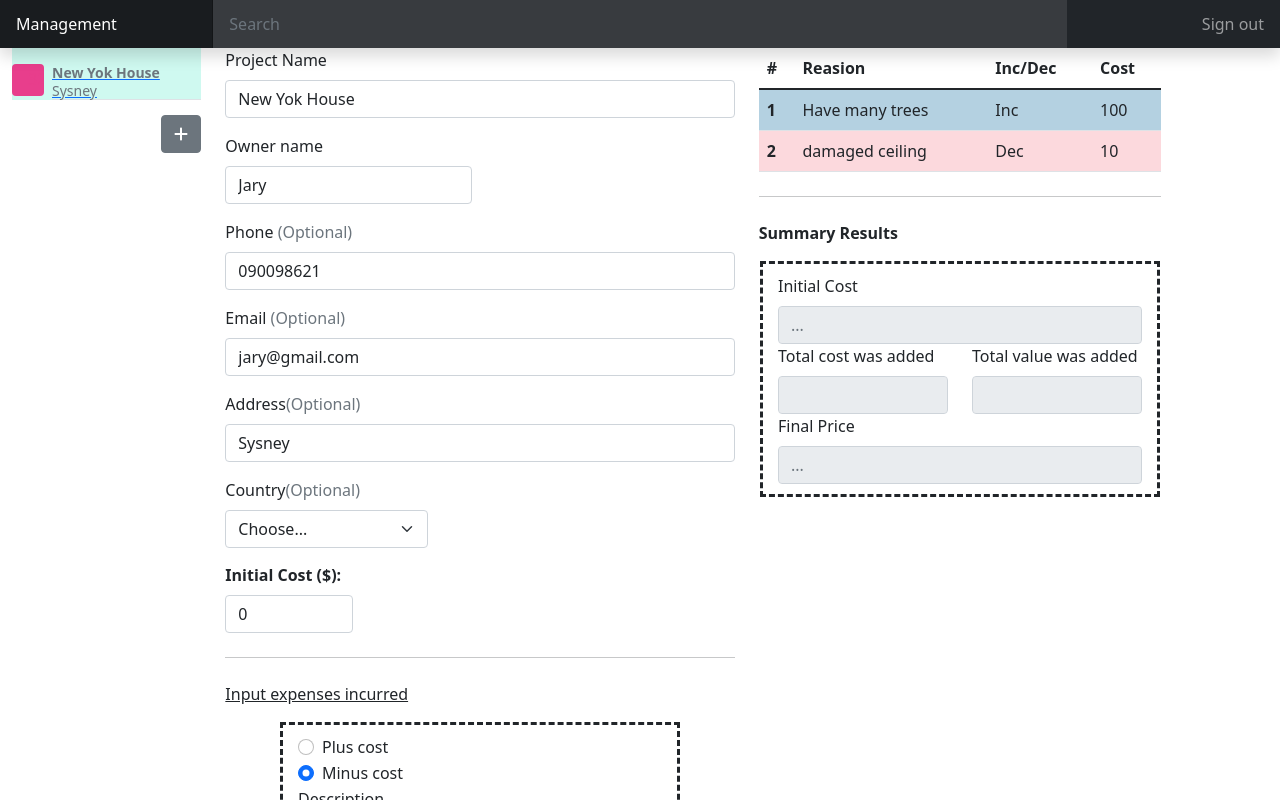
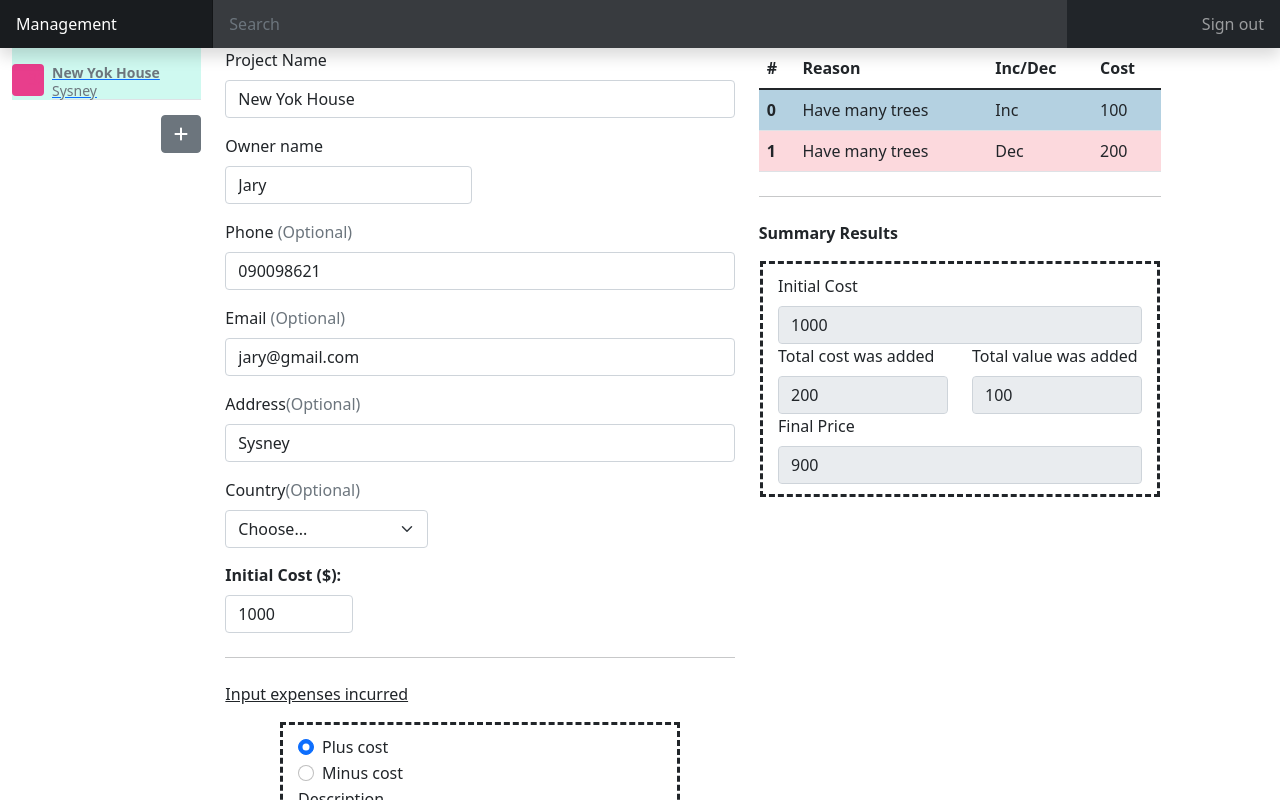
Before and after one commit to thanhnv0901/manage_cost_ui, a React (Create React App) app in the folder my_app/: page /projects/0 in a window 1280 px wide. Shown: the top 800 px of the page. Built offline with nearby package versions, Linux system fonts and the light colour scheme.

Commit message:
add extention cost

```diff
--- a/my_app/src/components/Calculate/IncurredForm.js
+++ b/my_app/src/components/Calculate/IncurredForm.js
@@ -1,28 +1,63 @@
 
 import classes from './CenterColumn.module.css'
+import useInput from '../../hooks/use-input'
+import { useState } from 'react'
+import { useDispatch } from 'react-redux'
+import { informationActions } from "../../stores/information-slice";
+
 
 const IncurredForm = (props) => {
+
+    const [plusState, dispatchState] = useState(true)
+
+    const dispatch = useDispatch();
+
+
+    const { value: description, valueChangeHandler: descriptionChange } = useInput("")
+    const { value: quantiy, valueChangeHandler: quantityChange } = useInput("")
+    const { value: price, valueChangeHandler: priceChange } = useInput("")
+
+
+    const submitForm = (event) => {
+        event.preventDefault();
+
+        dispatch(informationActions.addDetailCost(
+            {
+                id: props.projectID,
+                reason: description,
+                isPlus: plusState,
+                price: price,
+                quantiy:quantiy
+            }
+        ))
+
+    }
+
     return (
         <div>
             <div className="row justify-content-center">
                 <div className={`col-8 ${classes.form_expenses_incurred}`}>
 
                     <div className="form-check">
-                        <input className="form-check-input" type="radio" name="flexRadioDefault" id="flexRadioDefault1" />
-                        <label className="form-check-label" htmlFor="flexRadioDefault1">
+                        <input className="form-check-input" type="radio" name="flexRadioDefault" id="plusRadio" checked={plusState} onChange={(e) => {
+                            dispatchState((state) => true)
+                        }} />
+                        <label className="form-check-label" htmlFor="flexRadioDefault1" >
                             Plus cost
                         </label>
                     </div>
                     <div className="form-check">
-                        <input className="form-check-input" type="radio" name="flexRadioDefault" id="flexRadioDefault2" checked />
-                        <label className="form-check-label" htmlFor="flexRadioDefault2">
+                        <input className="form-check-input" type="radio" name="flexRadioDefault" id="minusRadio" checked={!plusState} onChange={(e) => {
+                            dispatchState((state) => false)
+                        }} />
+                        <label className="form-check-label" htmlFor="flexRadioDefault2" >
                             Minus cost
                         </label>
                     </div>
                     <div className="row">
                         <div className="col-12">
                             <label htmlFor="desciption" className="form-label">Description<span className="text-muted"></span></label>
-                            <input type="text" className="form-control" id="address" placeholder="..." required />
+                            <input type="text" className="form-control" id="address" value={description} onChange={descriptionChange}  />
                             <div className="invalid-feedback">
                                 Please enter your shipping address.
                             </div>
@@ -30,7 +65,7 @@ const IncurredForm = (props) => {
 
                         <div className="col-sm-6">
                             <label htmlFor="firstName" className="form-label">Quantity</label>
-                            <input type="text" className="form-control" id="firstName" placeholder="" value="" required />
+                            <input type="text" className="form-control" id="firstName" value={quantiy} onChange={quantityChange}  />
                             <div className="invalid-feedback">
                                 Valid number is required.
                             </div>
@@ -38,7 +73,7 @@ const IncurredForm = (props) => {
 
                         <div className="col-sm-6">
                             <label htmlFor="lastName" className="form-label">Price</label>
-                            <input type="text" className="form-control" id="lastName" placeholder="" value="" required />
+                            <input type="text" className="form-control" id="lastName" value={price} onChange={priceChange}  />
                             <div className="invalid-feedback">
                                 Valid price is required.
                             </div>
@@ -46,7 +81,7 @@ const IncurredForm = (props) => {
 
 
                         <div className="col-sm-12 div_additional_cost_button">
-                            <button className="btn btn-primary btn-lg float-end " type="submit">Add</button>
+                            <button className="btn btn-primary btn-lg float-end " type="submit" onClick={submitForm}>Add</button>
                         </div>
                     </div>
 
--- a/my_app/src/components/Calculate/InformationForm.js
+++ b/my_app/src/components/Calculate/InformationForm.js
@@ -31,7 +31,8 @@ const InformationForm = (props) => {
                 phone: phone,
                 email: phone,
                 address: address,
-                country: country
+                country: country,
+                initialCost: initialCost
             }
         ))
     }
@@ -61,7 +62,7 @@ const InformationForm = (props) => {
     const { value: email, setCurrentValueHandler: setCurrentEmail, valueChangeHandler: emailChange } = useInput("")
     const { value: address, setCurrentValueHandler: setCurrentAddress, valueChangeHandler: addressChange } = useInput("")
     const { value: country, setCurrentValueHandler: setCurrentCountry, valueChangeHandler: countryChange } = useInput("")
-    const { value: initialCost, setCurrentValueHandler: setCurrentInitialCost, valueChangeHandler: countryInitialCost } = useInput("")
+    const { value: initialCost, setCurrentValueHandler: setCurrentInitialCost, valueChangeHandler: initialCostChange } = useInput(0)
 
     return (
         <form className="needs-validation" >
@@ -126,7 +127,7 @@ const InformationForm = (props) => {
             <div className={`row ${classes.initial_cost_div}`}>
                 <div className="col-12">
                     <label htmlFor="zip" className="form-label"> <strong>Initial Cost ($):</strong></label>
-                    <input type="text" className="form-control w-25" id="initial_cost" placeholder="" value={initialCost} onChange={countryInitialCost} required />
+                    <input type="text" className="form-control w-25" id="initial_cost" placeholder="" value={initialCost} onChange={initialCostChange} required />
                     <div className="invalid-feedback">
                         Initial cost required.
                     </div>
@@ -137,7 +138,7 @@ const InformationForm = (props) => {
             <p><u>Input expenses incurred</u></p>
 
             {/* <!-- Add expenses incurred --> */}
-            <IncurredForm></IncurredForm>
+            <IncurredForm projectID={projectID}></IncurredForm>
             {/* <!-- End add expenses incurred --> */}
             <hr className="my-4" />
 
--- a/my_app/src/components/Calculate/RightColumn.js
+++ b/my_app/src/components/Calculate/RightColumn.js
@@ -1,6 +1,5 @@
 import { Fragment } from 'react'
 import { SummaryTable } from './SummaryTable';
-import SummaryResults from './SummaryResults';
 
 const RightColumn = (props) => {
 
@@ -12,8 +11,6 @@ const RightColumn = (props) => {
         <div className="position-sticky right_panel">
           <div className="summary_table">
             <SummaryTable></SummaryTable>
-            <hr className="my-4" />
-            <SummaryResults></SummaryResults>
           </div>
         </div>
       </div>
--- a/my_app/src/components/Calculate/SummaryResults.js
+++ b/my_app/src/components/Calculate/SummaryResults.js
@@ -1,7 +1,23 @@
 import { Fragment } from "react"
 import classes from './SummaryResults.module.css'
+import { useSelector, useDispatch } from 'react-redux';
 
 const SummaryResults = (props) => {
+
+    let projectInfo = props.projectInfo
+    let initalCost = projectInfo.initialCost
+    let costDetails = projectInfo.costDetails
+    let totalAdd = 0
+    let totalMinus = 0
+
+    costDetails.forEach(element => {
+
+        if (element.isPlus) {
+            totalAdd += element.cost
+        } else {
+            totalMinus += element.cost
+        }
+    });
 
     return (
         <Fragment>
@@ -11,8 +27,8 @@ const SummaryResults = (props) => {
 
                     <div className="row">
                         <div className="col-12">
-                            <label  htmlFor="desciption" className="form-label">Initial Cost<span className="text-muted"></span></label>
-                            <input disabled type="text" className="form-control" id="address" placeholder="..." required />
+                            <label htmlFor="desciption" className="form-label">Initial Cost<span className="text-muted"></span></label>
+                            <input disabled type="text" className="form-control" id="address" value={initalCost} required />
                             <div className="invalid-feedback">
                                 Please enter your shipping address.
                             </div>
@@ -20,7 +36,7 @@ const SummaryResults = (props) => {
 
                         <div className="col-sm-6">
                             <label htmlFor="firstName" className="form-label">Total cost was added</label>
-                            <input disabled type="text" className="form-control" id="firstName" placeholder="" value="" required />
+                            <input disabled type="text" className="form-control" id="firstName" placeholder="" value={totalMinus} required />
                             <div className="invalid-feedback">
                                 Valid number is required.
                             </div>
@@ -28,7 +44,7 @@ const SummaryResults = (props) => {
 
                         <div className="col-sm-6">
                             <label htmlFor="lastName" className="form-label">Total value was added</label>
-                            <input disabled type="text" className="form-control" id="lastName" placeholder="" value="" required />
+                            <input disabled type="text" className="form-control" id="lastName" placeholder="" value={totalAdd} required />
                             <div className="invalid-feedback">``
                                 Valid price is required.
                             </div>
@@ -37,7 +53,7 @@ const SummaryResults = (props) => {
 
                         <div className="col-12">
                             <label htmlFor="desciption" className="form-label">Final Price<span className="text-muted"></span></label>
-                            <input disabled type="text" className="form-control" id="final_price_output" placeholder="..." required />
+                            <input disabled type="text" className="form-control" id="final_price_output" value={initalCost - totalMinus + totalAdd} required />
                             <div className="invalid-feedback">
                                 Please enter your shipping address.
                             </div>
--- a/my_app/src/components/Calculate/SummaryTable.js
+++ b/my_app/src/components/Calculate/SummaryTable.js
@@ -2,26 +2,43 @@
 
 import { Fragment } from "react"
 import classes from './SummaryTable.module.css'
+import SummaryResults from './SummaryResults';
+import { useSelector, useDispatch } from 'react-redux';
+import { useParams, useNavigate, Redirect } from "react-router-dom";
+
+
+
 
 const SummaryTable = (prop) => {
 
+    let params = useParams();
+    let projectID = params.id
+
+    const projectInformation = useSelector((state) => state.informations.projects)
+    let project = projectInformation.find((obj) => obj.id == projectID)
+    let costDetails = project.costDetails
+
+
     return (
+        <Fragment>
             <table className="table">
                 <thead>
                     <tr>
                         <th scope="col">#</th>
-                    <th scope="col">Reasion</th>
+                        <th scope="col">Reason</th>
                         <th scope="col">Inc/Dec</th>
                         <th scope="col">Cost</th>
                     </tr>
                 </thead>
                 <tbody>
-                {/* Mock up data for test */}
-                <SummaryCell isPlus={true} id="1" detail="Have many trees" cost={100}></SummaryCell>
-                <SummaryCell isPlus={false} id="2" detail="damaged ceiling" cost={10}></SummaryCell>
-
+                    {costDetails.map((obj, id) => (
+                        <SummaryCell key={id} isPlus={obj.isPlus} id={id} reason={obj.reason} cost={obj.cost}></SummaryCell>
+                    ))}
                 </tbody>
             </table>
+            <hr className="my-4" />
+            <SummaryResults projectInfo={project}></SummaryResults>
+        </Fragment>
     )
 }
 
@@ -30,7 +47,7 @@ const SummaryCell = (props) => {
     return (
         <tr className={props.isPlus ? classes.plus_row : classes.minus_row}>
             <th scope="row">{props.id}</th>
-            <td>{props.detail}</td>
+            <td>{props.reason}</td>
             <td>{props.isPlus ? 'Inc' : 'Dec'}</td>
             <td>{props.cost}</td>
         </tr >
--- a/my_app/src/stores/information-slice.js
+++ b/my_app/src/stores/information-slice.js
@@ -11,7 +11,19 @@ const informationSlice = createSlice({
             email: "jary@gmail.com",
             address: "Sysney",
             country: "Malben",
-            initialCost: 0
+            initialCost: 1000,
+            costDetails: [
+                {
+                    reason: "Have many trees",
+                    isPlus: true,
+                    cost: 100
+                },
+                {
+                    reason: "Have many trees",
+                    isPlus: false,
+                    cost: 200
+                }
+            ]
 
         }],
         counter: 1 // notice,
@@ -28,6 +40,7 @@ const informationSlice = createSlice({
                 address: "",
                 country: "",
                 initialCost: 0,
+                costDetails: []
             })
 
             state.counter++;
@@ -45,7 +58,23 @@ const informationSlice = createSlice({
             project.email = action.payload.email
             project.address = action.payload.address
             project.country = action.payload.country
-            project.initialCost = action.payload.initialCost
+            project.initialCost = parseFloat(action.payload.initialCost)
+
+        },
+        addDetailCost(state, action) {
+            let projectID = action.payload.id
+
+
+            let project = state.projects.find((obj) => {
+                return obj.id == projectID
+            }) || {}
+
+
+            project.costDetails.push({
+                reason: action.payload.reason,
+                isPlus: action.payload.isPlus,
+                cost: parseFloat(action.payload.quantiy) * parseFloat(action.payload.price)
+            })
 
         }
     }
```
Lines whose indentation alone changed are shown as unchanged.
